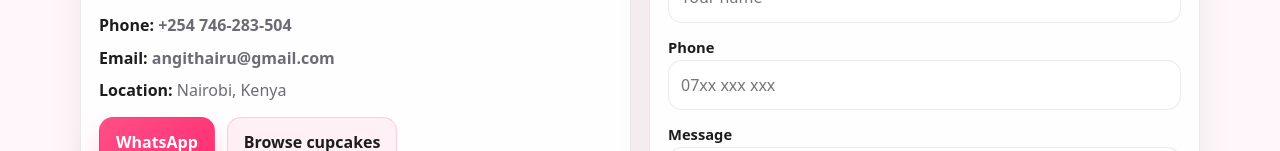
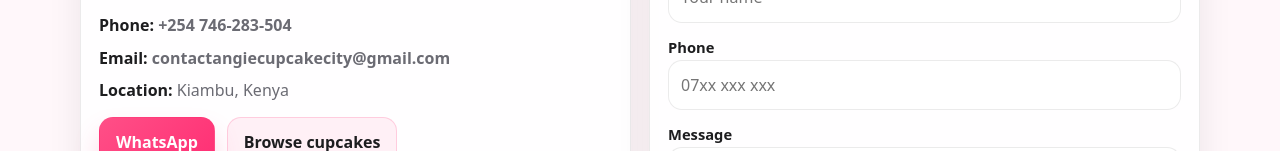
Before and after one commit to Ksyin/website, a plain HTML site: page contact/index.html in a window 1280 px wide. Shown: the part 317-468 px from the top of the page. Drawn offline with Linux system fonts and the light colour scheme.

Commit message:
Initial homeschool system commit

```diff
--- a/contact/index.html
+++ b/contact/index.html
@@ -47,8 +47,8 @@
 
       <ul class="footer-links" style="margin-top:12px;">
         <li><strong>Phone:</strong> <a href="tel:254746283504">+254 746-283-504</a></li>
-        <li><strong>Email:</strong> <a href="mailto:angiethairu@gmail.com">angithairu@gmail.com</a></li>
-        <li><strong>Location:</strong> <span class="muted">Nairobi, Kenya</span></li>
+        <li><strong>Email:</strong> <a href="mailto:contactangiecupcakecity@gmail.com">contactangiecupcakecity@gmail.com</a></li>
+        <li><strong>Location:</strong> <span class="muted">Kiambu, Kenya</span></li>
       </ul>
 
       <div class="product-actions" style="margin-top:14px;">
```
